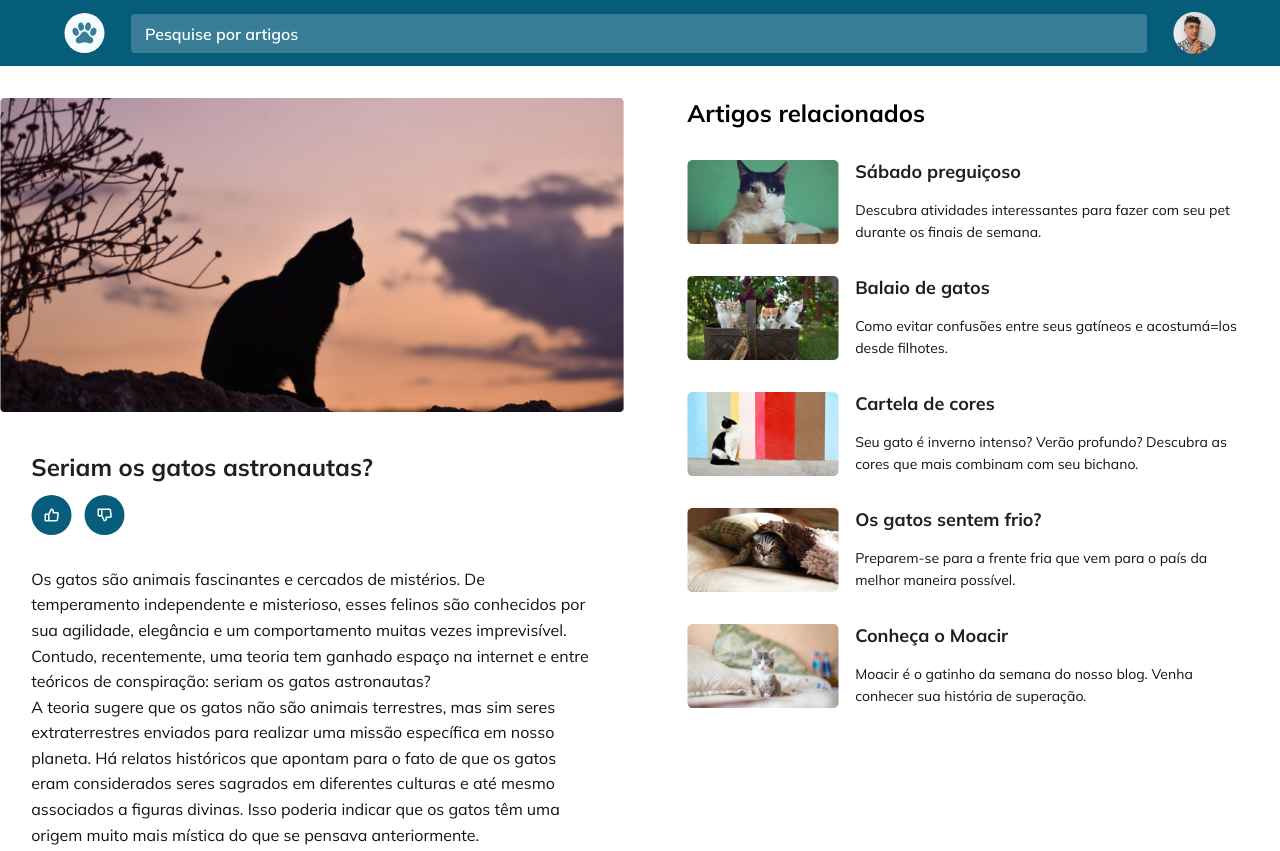
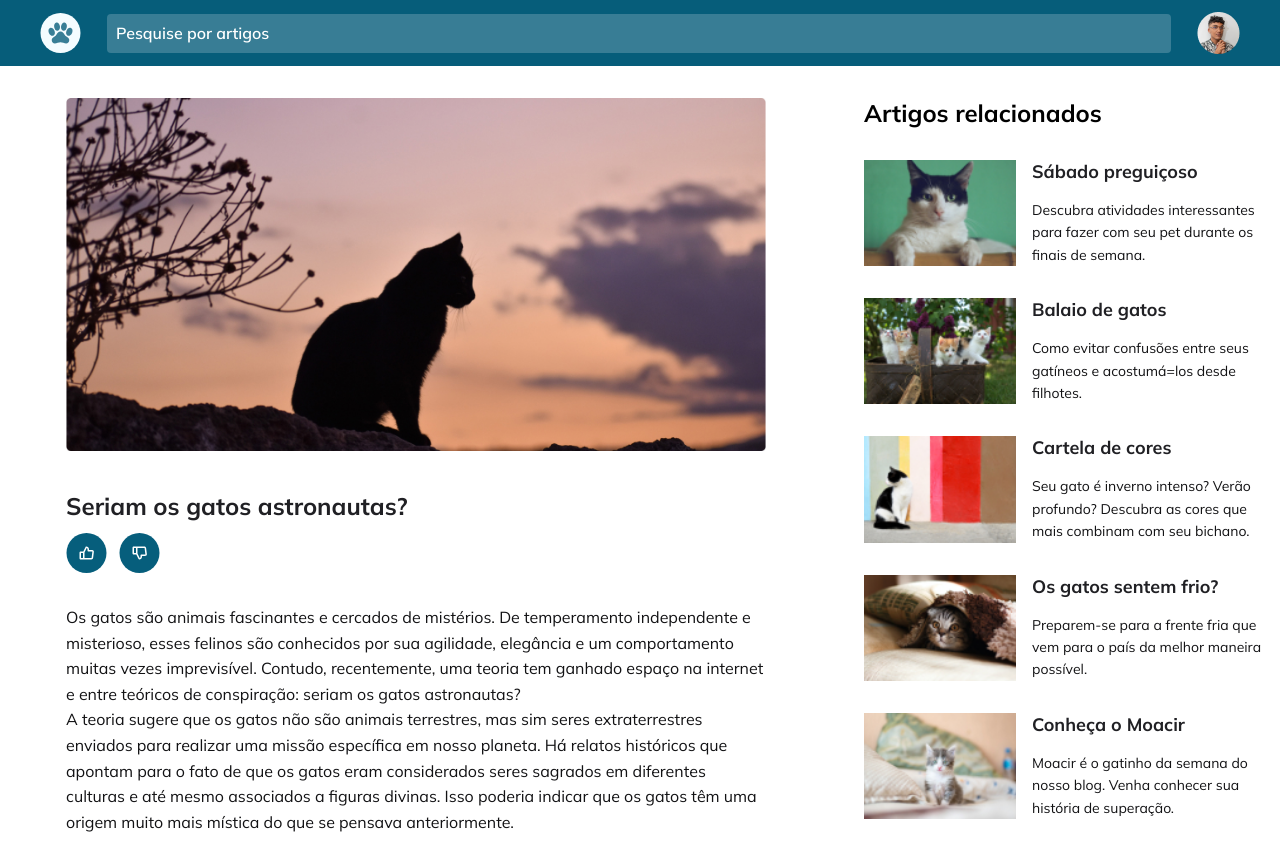
Before and after one commit to FernandoJunior7/catBlog, a plain HTML site: page index.html in a window 1280 px wide. Shown: the top 851 px of the page. Drawn offline with Linux system fonts and the light colour scheme.

Commit message:
fix: layout bugs

```diff
--- a/style.css
+++ b/style.css
@@ -16,7 +16,7 @@ body {
 }
 
 .container {
-  width: 90%;
+  max-width: 90%;
   margin: 0 auto;
   display: flex;
   justify-content: space-between;
@@ -44,8 +44,8 @@ header label {
   color: #fff;
   font-weight: 600;
   position: absolute;
-  top: 10px;
-  left: 14px;
+  top: 9px;
+  left: 9px;
 }
 
 header input {
@@ -55,6 +55,15 @@ header input {
 
   border-radius: 4px;
   border: none;
+}
+
+#search-bar {
+  color: red;
+}
+
+/* COMO ISSO FUNCIONOU ????? */
+.input-wrapper:focus-within label {
+  display: none;
 }
 
 /* MAIN */
@@ -105,7 +114,6 @@ aside .card {
 
 .card img {
   object-fit: cover;
-
 }
 
 .text-content {
@@ -117,7 +125,6 @@ aside .card {
 aside h3 {
   font-size: 1.125rem;
   color: #202024;
-
 }
 
 aside p {
@@ -137,15 +144,23 @@ footer .container {
 }
 
 /* @media */
-@media (min-width: 1200px) {
+@media (min-width: 1273px) {
+  .container {
+    max-width: 1200px;
+  }
+
   body {
     display: grid;
     grid-template-areas:
-    "header header"
-    "main aside"
-    "footer footer";
-     grid-template-columns: 1fr 1fr;
+      "header header"
+      "main aside"
+      "footer footer";
+    grid-template-columns: 2fr 1fr;
     gap: 32px;
+  }
+
+  #main-blog-img {
+    max-width: max-content;
   }
 
   header {
@@ -153,11 +168,16 @@ footer .container {
   }
 
   main {
+    text-align: start;
     grid-area: main;
+    max-width: 700px;
+    margin: 0 auto;
   }
 
   aside {
     grid-area: aside;
+    max-width: 400px;
+    margin-right: auto;
   }
 
   footer {
```
